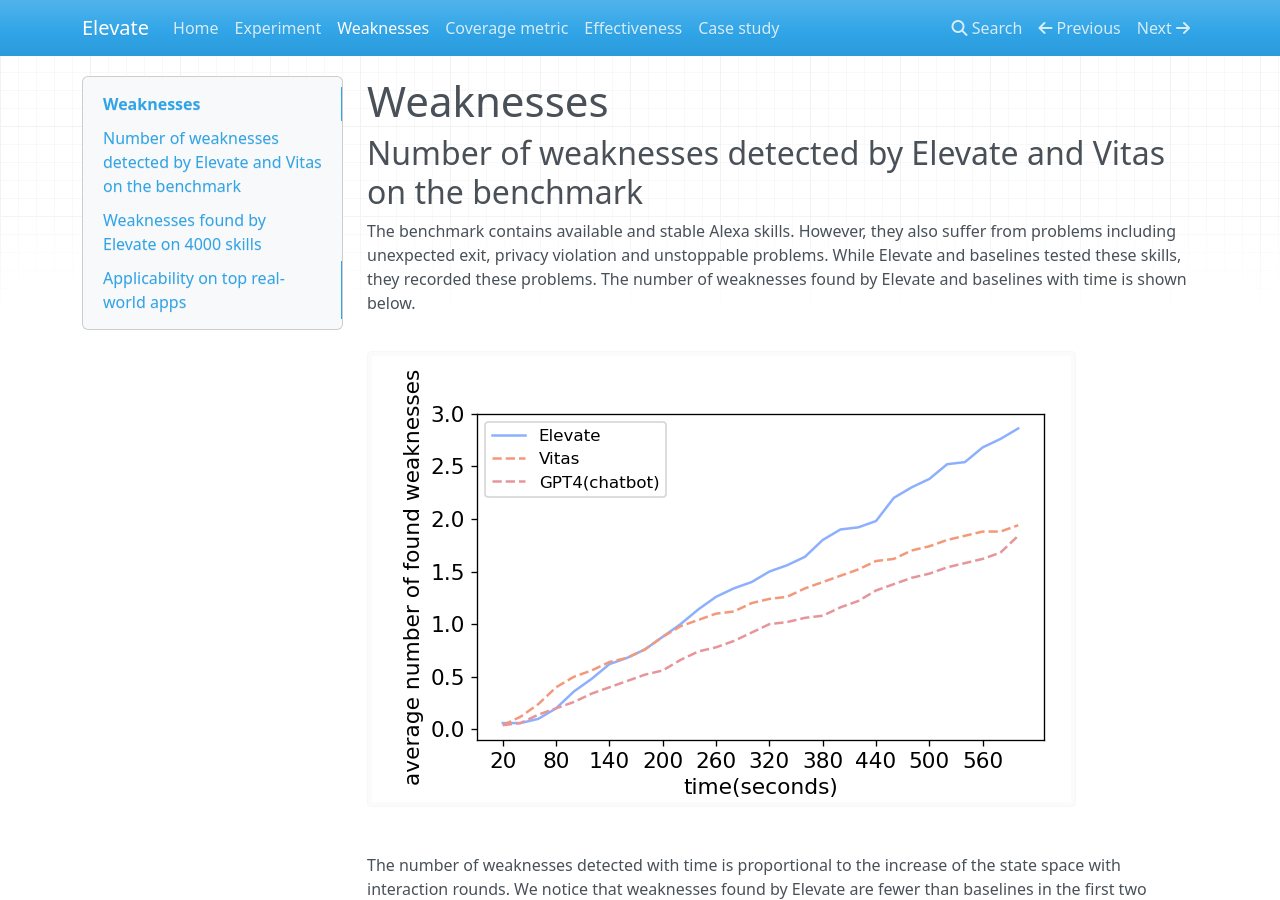
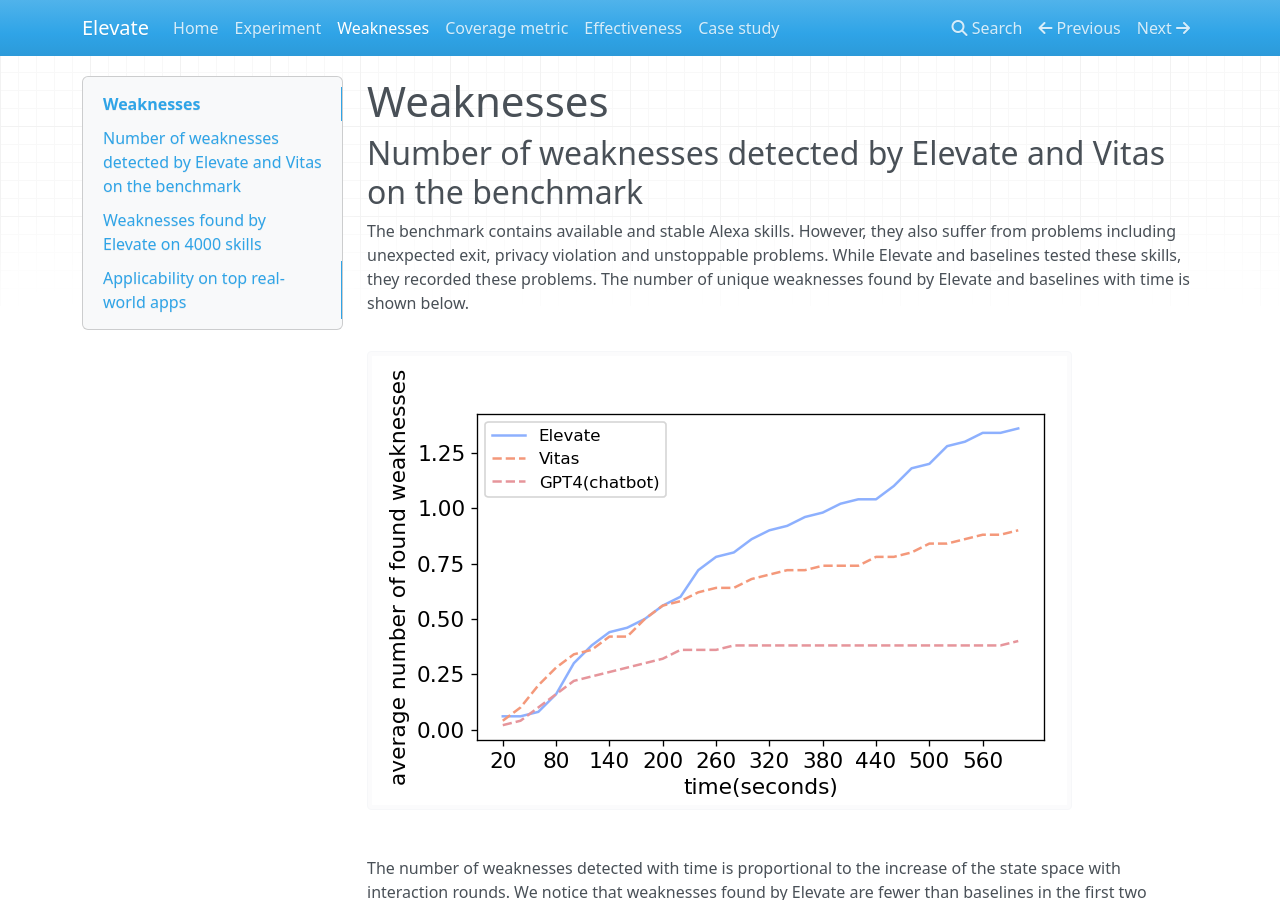
Before and after one commit to Elevate-12/Elevate, an MkDocs documentation site: the page built from docs/weaknesses.md, in a window 1280 px wide and 900 px high. Built offline with MkDocs 1.6.1, drawn with Linux system fonts in a browser that asks for light colours; nearby versions of some CDN libraries.

Commit message:
change weakness to time figure

```diff
--- a/docs/weaknesses.md
+++ b/docs/weaknesses.md
@@ -4,7 +4,7 @@
 The benchmark contains available and stable Alexa skills.
 However, they also suffer from problems including unexpected exit, privacy violation and unstoppable problems.
 While Elevate and baselines tested these skills, they recorded these problems.
-The number of weaknesses found by Elevate and baselines with time is shown below.
+The number of unique weaknesses found by Elevate and baselines with time is shown below.
 
 ![路径](figure/fse1_weakness_vs_time.png)
 
```
Also changed, not shown: docs/figure/fse1_weakness_vs_time.png, site/figure/fse1_weakness_vs_time.png, site/index.html, site/search/search_index.json, site/weaknesses/index.html, 1 other file.
